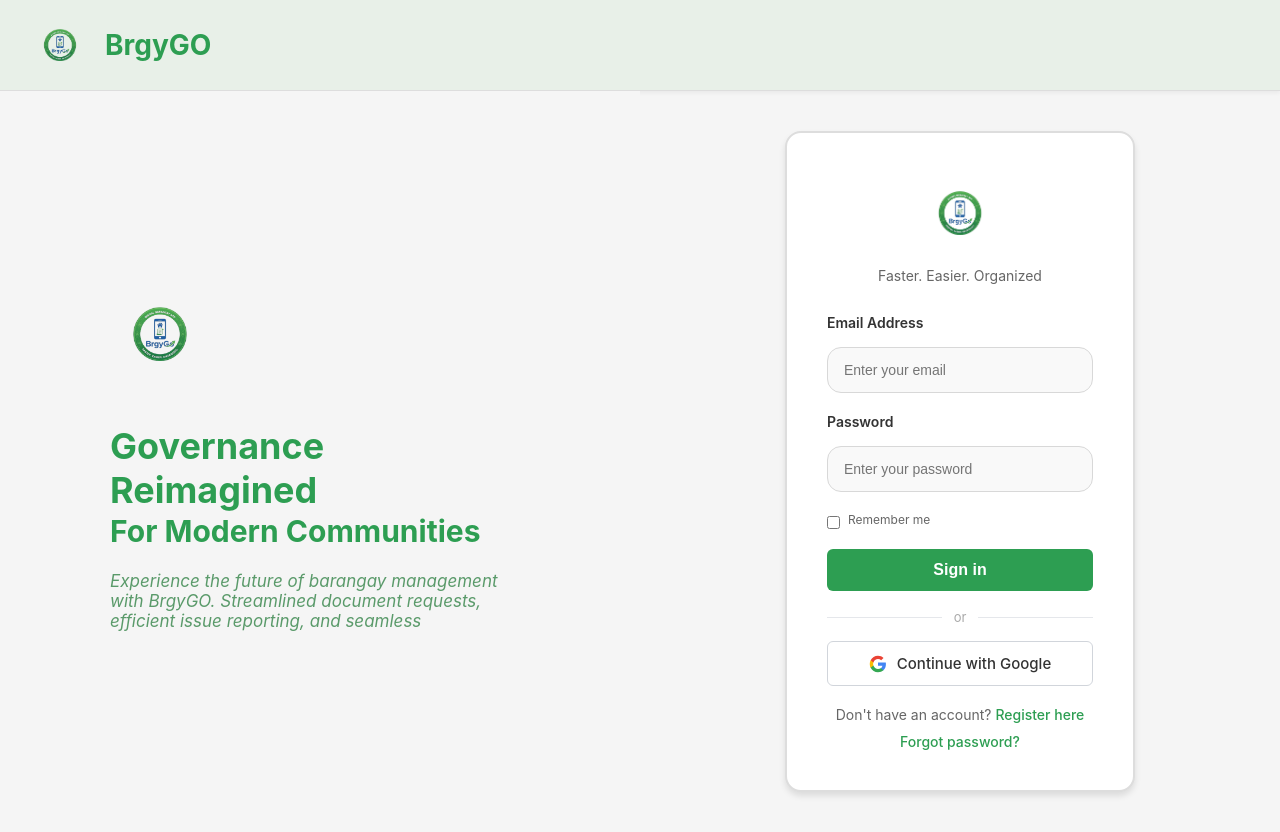
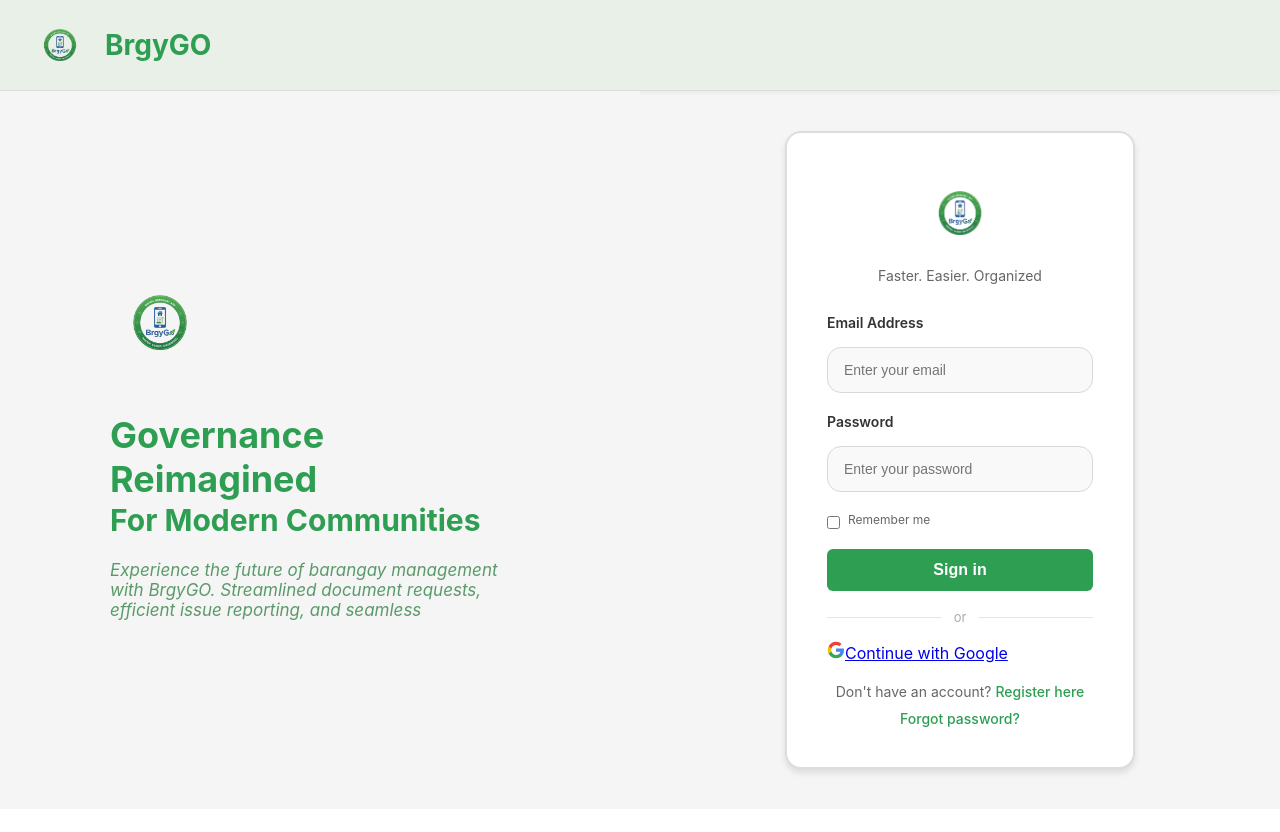
Before and after one commit to ortizanomarclouis/BrgyGO, a React (Create React App) app in the folder web/: page / in a window 1280 px wide. After the commit the page ends 809 px from the top, so only its background shows below. Built offline with nearby package versions, Linux system fonts and the light colour scheme; no server answers; the HTML template or start-up script is replaced by a standard one.

Commit message:
fix: point Google OAuth to production backend

```diff
--- a/web/src/features/auth/Login.jsx
+++ b/web/src/features/auth/Login.jsx
@@ -114,10 +114,9 @@
               <span>or</span>
             </div>
 
-            <a
-              href="http://localhost:8080/oauth2/authorization/google"
-              className="google-btn"
-            >
+            <a href="https://it342-ortizano-brgygo.up.railway.app/oauth2/authorization/google">
+
+
               <svg width="18" height="18" viewBox="0 0 24 24" aria-hidden="true">
                 <path fill="#4285F4" d="M22.56 12.25c0-.78-.07-1.53-.2-2.25H12v4.26h5.92c-.26 1.37-1.04 2.53-2.21 3.31v2.77h3.57c2.08-1.92 3.28-4.74 3.28-8.09z"/>
                 <path fill="#34A853" d="M12 23c2.97 0 5.46-.98 7.28-2.66l-3.57-2.77c-.98.66-2.23 1.06-3.71 1.06-2.86 0-5.29-1.93-6.16-4.53H2.18v2.84C3.99 20.53 7.7 23 12 23z"/>
```
